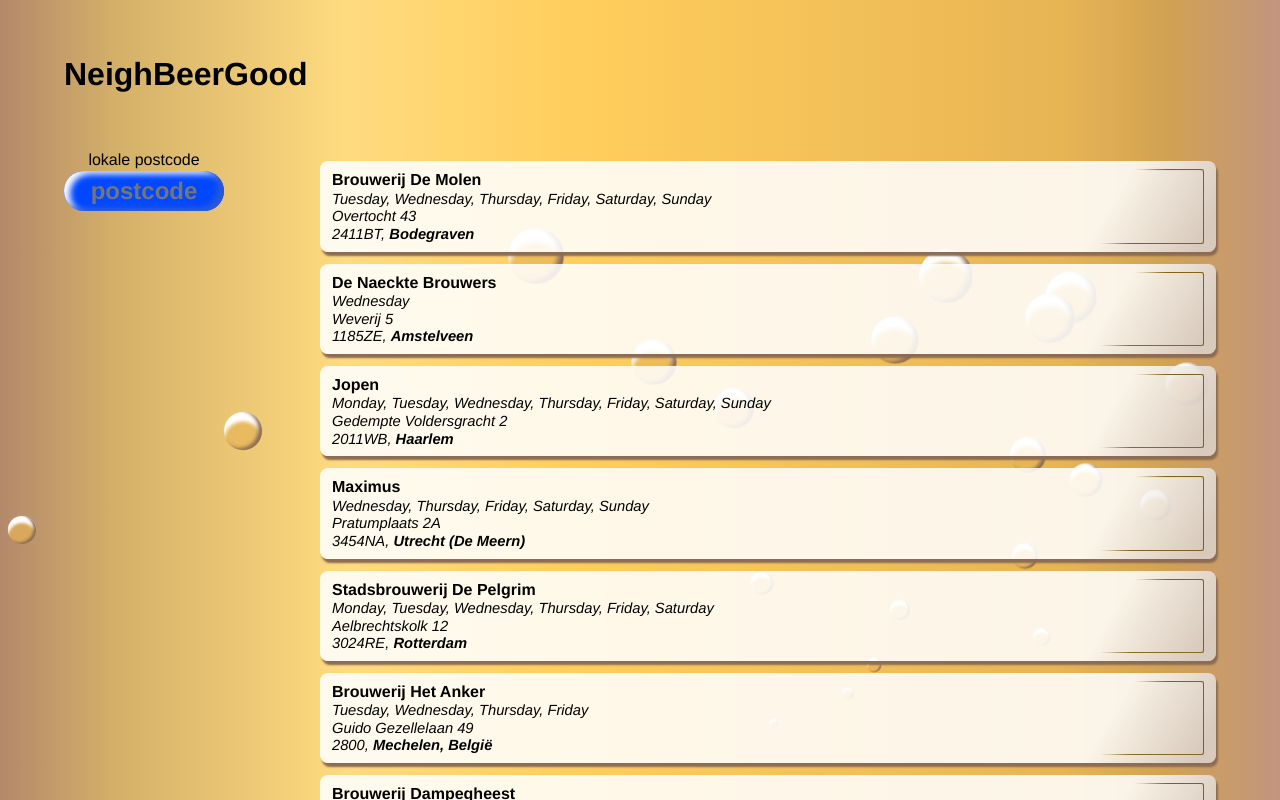
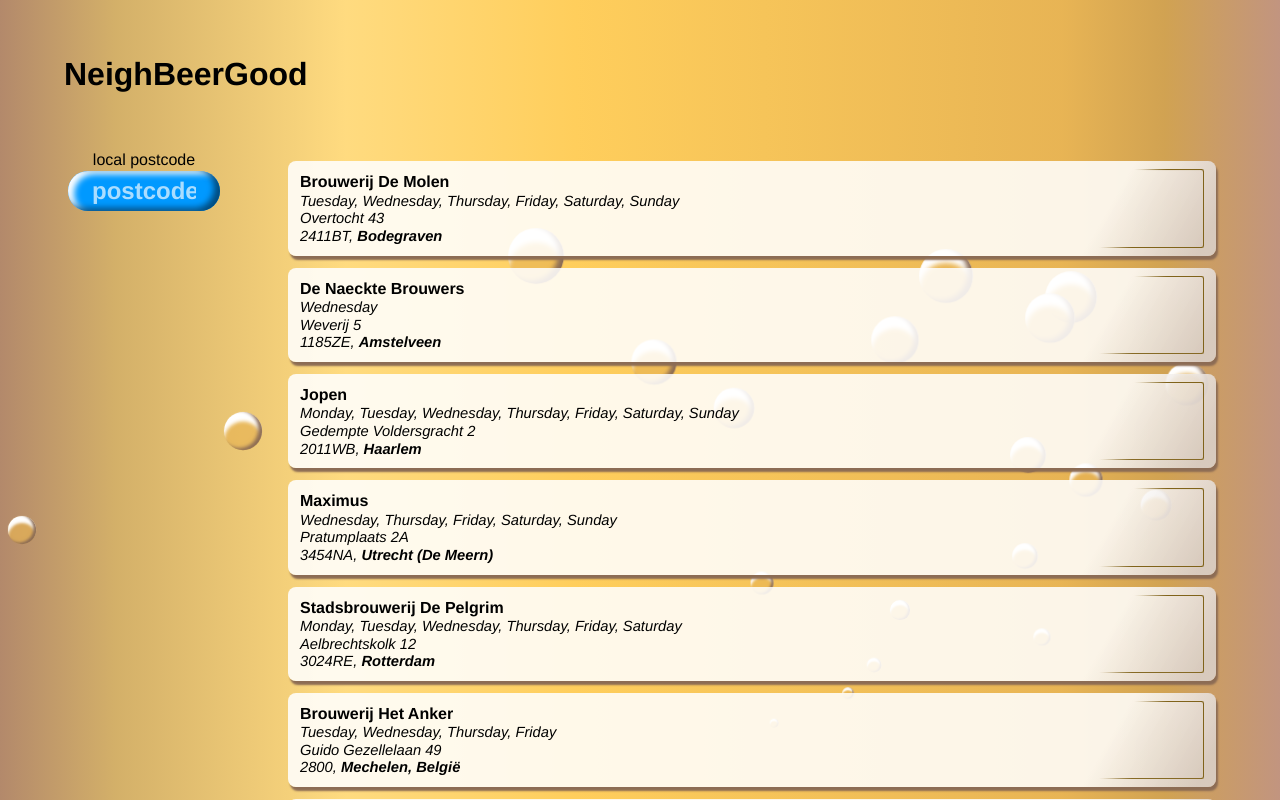
Before and after one commit to ovanderzee/nearest-brewery, a Vue app: page / in a window 1280 px wide. Built offline with nearby package versions, Linux system fonts and the light colour scheme.

Commit message:
filter journey, reset search, cross-browser styles

```diff
--- a/src/components/FoundBrewery.vue
+++ b/src/components/FoundBrewery.vue
@@ -4,13 +4,13 @@
       <h4>{{ brewery.name || brewery.error }}</h4>
       <div class="opened long">{{ brewery.days.join(", ") }}</div>
       <div class="opened short">
-        {{ brewery.days.map((day) => day.substr(0,3)).join(", ") }}
+        {{ brewery.days.map((day) => day.substr(0, 3)).join(", ") }}
       </div>
       <div class="address">{{ brewery.address }}</div>
       <div class="location">
-        <span v-if="brewery.postcode" class="postcode">{{
-          brewery.postcode
-        }}</span>
+        <span v-if="brewery.postcode" class="postcode">
+          {{ brewery.postcode }}
+        </span>
         <span class="city">{{ brewery.city }}</span>
       </div>
     </div>
@@ -57,6 +57,7 @@
   background: #fffd;
   box-shadow: 0.125em 0.25em 0.125em 0 hsl(25, 25%, 44%);
   text-transform: capitalize;
+  word-break: break-word;
 }
 li:after {
   content: "";
@@ -75,6 +76,7 @@
 
 .brewery-data {
   flex: 1 1 auto;
+  padding: 2px 0;
 }
 h4 {
   margin: 0;
@@ -103,7 +105,7 @@
   flex: 0 0 5em;
   position: relative;
   z-index: 1;
-  padding: 0.5em 0.25em;
+  padding: 0.75em 0.25em;
   text-align: right;
 }
 .journey-data:empty {
@@ -111,7 +113,7 @@
 }
 .journey-data:before,
 .journey-data:after {
-  content: '';
+  content: "";
   position: absolute;
   right: 0;
   width: 105px;
--- a/src/components/SearchBrewery.vue
+++ b/src/components/SearchBrewery.vue
@@ -1,20 +1,32 @@
 <template>
   <section class="search-brewery">
-    <form>
+    <form v-on:submit="noSubmit">
       <label>
-        lokale postcode<br />
+        local postcode<br />
         <input
           type="text"
           :value="postcode"
           placeholder="postcode"
-          size="8"
           v-on:input="trackJourneys"
         />
       </label>
+      <div class="label" v-if="postcode">
+        <button type="button" v-on:click="onReset">reset</button>
+      </div>
     </form>
     <ul>
       <FoundBrewery
-        v-for="journey in journeys"
+        v-if="!journeySelection.length"
+        :brewery="{
+          id: '',
+          name: 'No breweries found',
+          address: `within ${findDistance} km and opened today`,
+          days: [],
+        }"
+        :journey="{ id: '' }"
+      />
+      <FoundBrewery
+        v-for="journey in journeySelection"
         :brewery="breweries.filter((brw) => brw.id === journey.id)[0]"
         :journey="journey"
         :key="journey.id"
@@ -40,24 +52,63 @@
       postcode: "",
       breweries: [],
       journeys: [],
-      results: 5,
+      findDistance: 30,
     };
   },
   methods: {
+    /**
+     * Reset form to show all breweries
+     * @this the calling component
+     * @borrows this.journeys (implicit)
+     * @borrows this.breweries (implicit)
+     * @borrows this.postcode
+     */
+    onReset() {
+      this.noJourneys();
+      this.postcode = "";
+    },
+    /**
+     * Prevent a page reload
+     * @param event
+     */
+    noSubmit(event) {
+      event.preventDefault();
+    },
+    /**
+     * Engage the search
+     * @borrows this.journeys
+     * @borrows this.breweries
+     * @borrows this.postcode
+     */
     trackJourneys(event) {
       event.stopPropagation();
-      const givenPostcode = this.normalisePostcode(event.target.value);
-      if (!givenPostcode) return;
+      if (this.postcode && !event.target.value) {
+        this.noJourneys();
+        this.postcode = "";
+      }
+      const postcodeString = this.normalisePostcode(event.target.value);
+      if (!postcodeString) return;
       this.journeys = [];
 
       this.breweries.forEach((brewery) =>
-        this.fetchJourney(givenPostcode, brewery)
+        this.fetchJourney(postcodeString, brewery)
       );
-      this.postcode = givenPostcode;
+      this.postcode = postcodeString;
     },
   },
   created() {
     this.fetchBreweries();
+  },
+  computed: {
+    journeySelection() {
+      const filtered = this.journeys
+        .filter((jrn) =>
+          jrn.distance !== undefined ? jrn.distance < this.findDistance : true
+        )
+        .filter((jrn) => (jrn.openToday !== undefined ? jrn.openToday : true))
+        .sort((a, b) => a.distance > b.distance);
+      return filtered;
+    },
   },
 };
 </script>
@@ -67,26 +118,47 @@
 form {
   text-align: center;
 }
+form .label,
 form label {
   text-align: center;
+  display: block;
 }
+button,
 input {
   font-size: 1.5em;
   font-family: inherit;
   font-weight: 700;
   text-align: inherit;
-  background: hsl(223, 100%, 50%);
+  /* #0099ff */
+  background: hsl(204, 100%, 50%);
   border: 0 none;
   border-radius: 1em;
-  box-shadow: inset -0.25em -0.125em 0.25em 0 hsl(223, 67%, 50%),
-    inset 0.25em 0.125em 0.25em 0 hsl(223, 67%, 100%);
+  box-shadow: inset -0.25em -0.125em 0.25em 0 hsl(204, 100%, 25%),
+    inset 0.25em 0.125em 0.25em 0 hsl(204, 67%, 100%);
   color: white;
-  padding: 0.25em;
+  padding: 0.25em 1em;
+  width: 4.333em;
 }
-input:focus {
+button {
+  font-size: 1em;
+  padding: 0.25em 1em;
+  margin: 0.5em 2em;
+}
+input::placeholder {
+  color: white;
+  opacity: 0.667;
+}
+button:focus,
+button:hover,
+input:focus,
+input:hover {
   outline: none;
-  transform: scale(1.5);
-  transform-origin: bottom;
+  box-shadow: inset -0.25em -0.125em 0.25em 0 hsl(204, 67%, 100%),
+    inset 0.25em 0.125em 0.25em 0 hsl(204, 100%, 25%);
+}
+input:hover::placeholder,
+input:focus::placeholder {
+  opacity: 0.333;
 }
 ul {
   margin: 2em 0;
@@ -98,8 +170,8 @@
     display: flex;
   }
   form {
-    flex: 0 0 16em;
-    text-align: left;
+    flex: 0 0 10em;
+    margin: 0 4em 0 0;
   }
   label {
     display: inline-block;
--- a/src/components/mixins/breweriesMixin.vue
+++ b/src/components/mixins/breweriesMixin.vue
@@ -43,13 +43,7 @@
             };
           });
         })
-        .then(() => {
-          this.journeys = this.breweries.map((brewery) => {
-            return {
-              id: brewery.id,
-            };
-          });
-        })
+        .then(() => this.noJourneys())
         .catch((err) => {
           this.breweries = [
             {
--- a/src/components/mixins/journeyMixin.vue
+++ b/src/components/mixins/journeyMixin.vue
@@ -7,17 +7,36 @@
 const journeyMixin = {
   methods: {
     /**
+     * Journey list that shows all breweries
+     * @this the calling component
+     * @borrows this.journeys
+     * @borrows this.breweries
+     */
+    noJourneys() {
+      this.journeys = this.breweries.map((brewery) => {
+        return {
+          id: brewery.id,
+        };
+      });
+    },
+    /**
      * Normalise Postcode to do queries or calculations
+     * @this the calling component
+     * @param {String} rawString - string to find the postcode in.
      */
     normalisePostcode(rawString) {
-      const patternMatch = rawString.match(/\d\d\d\d/);
+      const numericWords = rawString.replace(/\D+/g, " ");
+      const patternMatch = numericWords.match(/\b\d{4}\b/);
       if (patternMatch) {
         return patternMatch[0];
       }
     },
     /**
      * Gather sortable brewery data
+     * Dismiss not-dutch postcodes (length <= 4)
      * @this the calling component
+     * @param {String} from - postcode of comparison
+     * @param {Object} brewery - one of the compared
      * @borrows this.journeys
      * @borrows this.breweries
      */
@@ -60,10 +79,6 @@
               gMapURL: `${gMapDirection}${gMapParams}`,
             },
           ];
-          this.journeys.sort((a, b) => {
-            return a.distance > b.distance;
-          });
-          this.journeys = this.journeys.map((jrn) => jrn);
         })
         .catch((err) => {
           this.journeys = [
```
